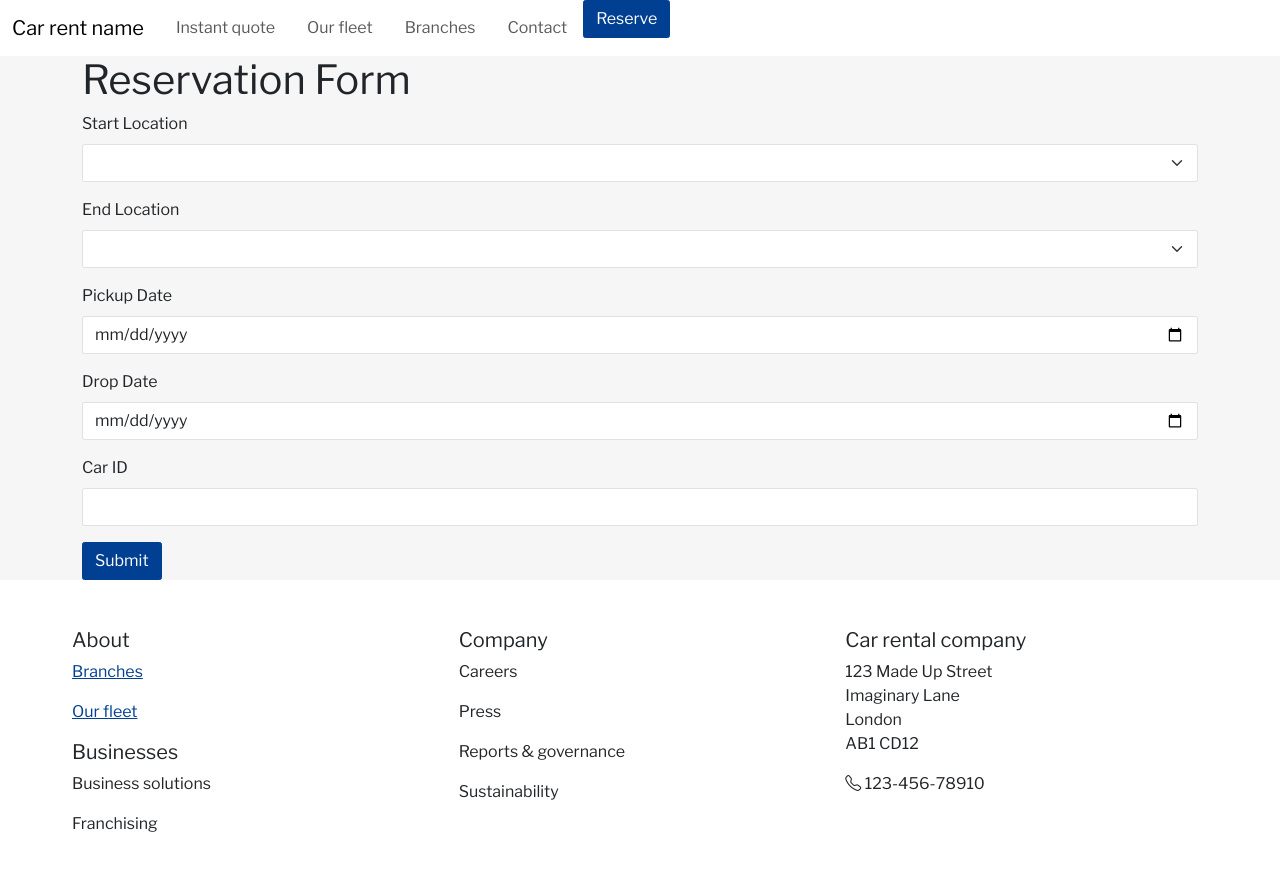
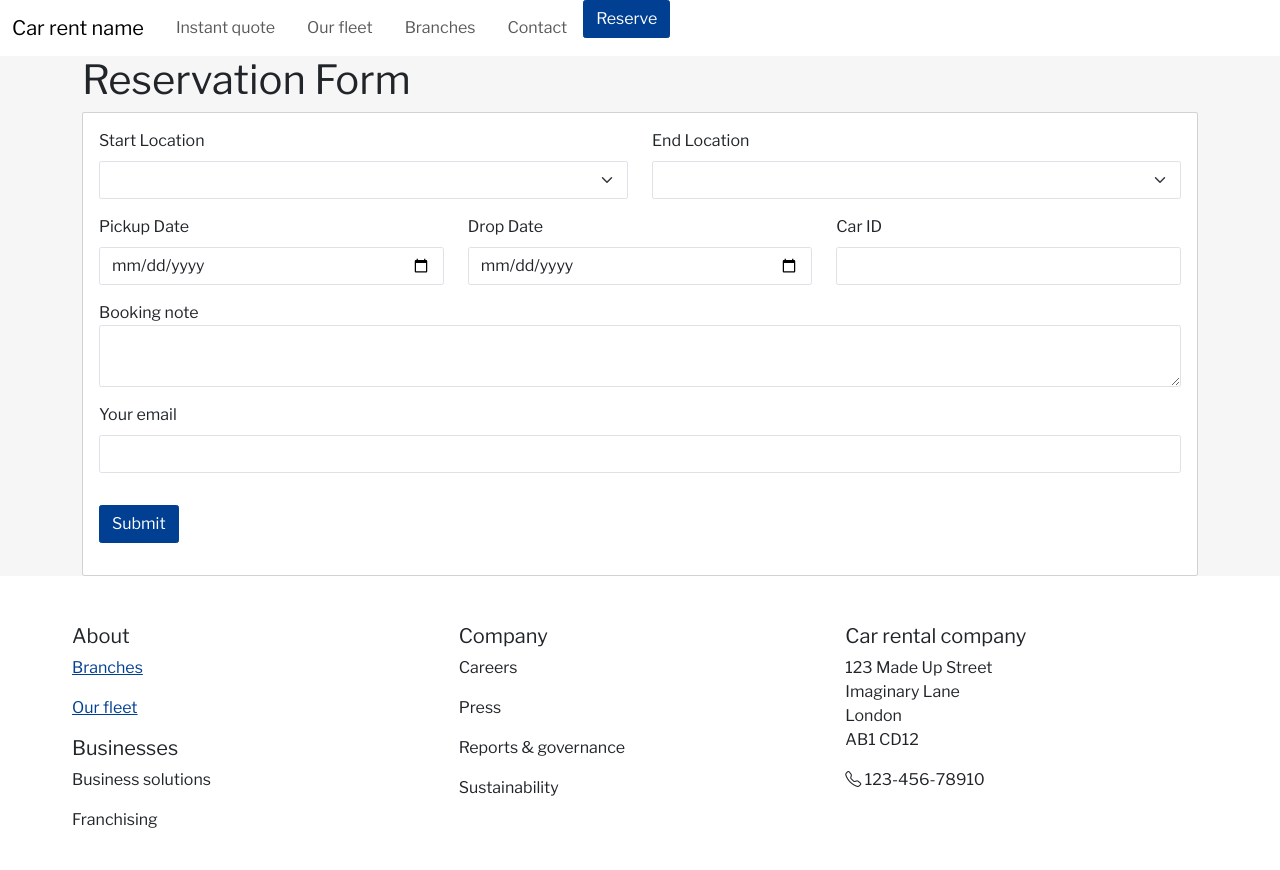
Before and after one commit to ben-oldham1/Car-Rental-Site, a Next.js app: page /reserve in a window 1280 px wide. Shown: the top 870 px of the page. Built offline with nearby package versions, Linux system fonts and the light colour scheme.

Commit message:
Add new fields

```diff
--- a/src/app/components/ReservationForm.js
+++ b/src/app/components/ReservationForm.js
@@ -16,8 +16,12 @@ const ReservationForm = ({ initialValues }) => {
     };
 
     return (
+        <section className='card'>
+            <div className='card-body'>
+
                 <form onSubmit={handleSubmit}>
-            <div className="mb-3">
+                    <div className='row'>
+                        <div className="col-md-6 mb-3">
                             <label htmlFor="start" className="form-label">Start Location</label>
                             <select
                                 className="form-select"
@@ -36,7 +40,7 @@ const ReservationForm = ({ initialValues }) => {
                                 ))}
                             </select>
                         </div>
-            <div className="mb-3">
+                        <div className="col-md-6 mb-3">
                             <label htmlFor="end" className="form-label">End Location</label>
                             <select
                                 className="form-select"
@@ -55,7 +59,10 @@ const ReservationForm = ({ initialValues }) => {
                                 ))}
                             </select>
                         </div>
-            <div className="mb-3">
+                    </div>
+
+                    <div className='row'>
+                        <div className="col-md-4 mb-3">
                             <label htmlFor="pickup" className="form-label">Pickup Date</label>
                             <input
                                 type="date"
@@ -66,7 +73,7 @@ const ReservationForm = ({ initialValues }) => {
                                 onChange={handleChange}
                             />
                         </div>
-            <div className="mb-3">
+                        <div className="col-md-4 mb-3">
                             <label htmlFor="drop" className="form-label">Drop Date</label>
                             <input
                                 type="date"
@@ -77,7 +84,7 @@ const ReservationForm = ({ initialValues }) => {
                                 onChange={handleChange}
                             />
                         </div>
-            <div className="mb-3">
+                        <div className="col-md-4 mb-3">
                             <label htmlFor="car" className="form-label">Car ID</label>
                             <input
                                 type="text"
@@ -88,8 +95,45 @@ const ReservationForm = ({ initialValues }) => {
                                 onChange={handleChange}
                             />
                         </div>
+                    </div>
+
+                    <div className='row'>
+                        <div className='col-12 mb-3'>
+                            <label htmlFor='note'>Booking note</label>
+                            <textarea
+                                className="form-control"
+                                rows="2"
+                                id='note'
+                                name='note'
+                                onChange={handleChange}
+                            ></textarea>
+                        </div>
+                    </div>
+
+                    <div className='row'>
+                        <div className='col-12 mb-3'>
+                            <div className="col-12 mb-3">
+                                <label htmlFor="email" className="form-label">Your email</label>
+                                <input
+                                    type="email"
+                                    className="form-control"
+                                    id="email"
+                                    name="email"
+                                    onChange={handleChange}
+                                />
+                            </div>
+                        </div>
+                    </div>
+
+                    <div className='row'>
+                        <div className='col-12 mb-3'>
                             <button type="submit" className="btn btn-primary">Submit</button>
+                        </div>
+                    </div>
                 </form>
+
+            </div>
+        </section>
     );
 };
 
```
Lines whose indentation alone changed are shown as unchanged.
